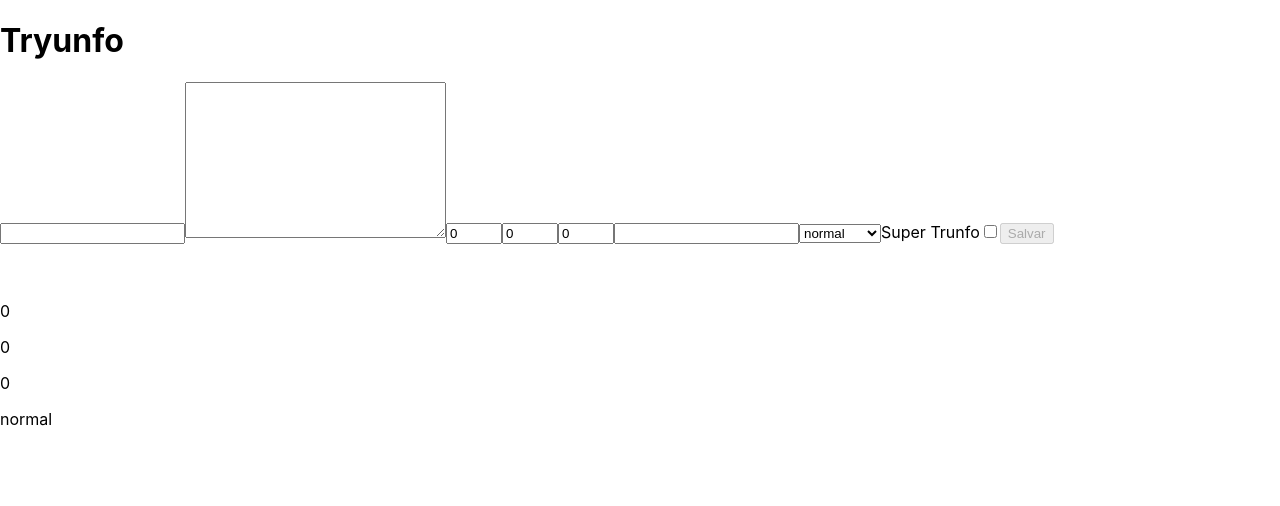
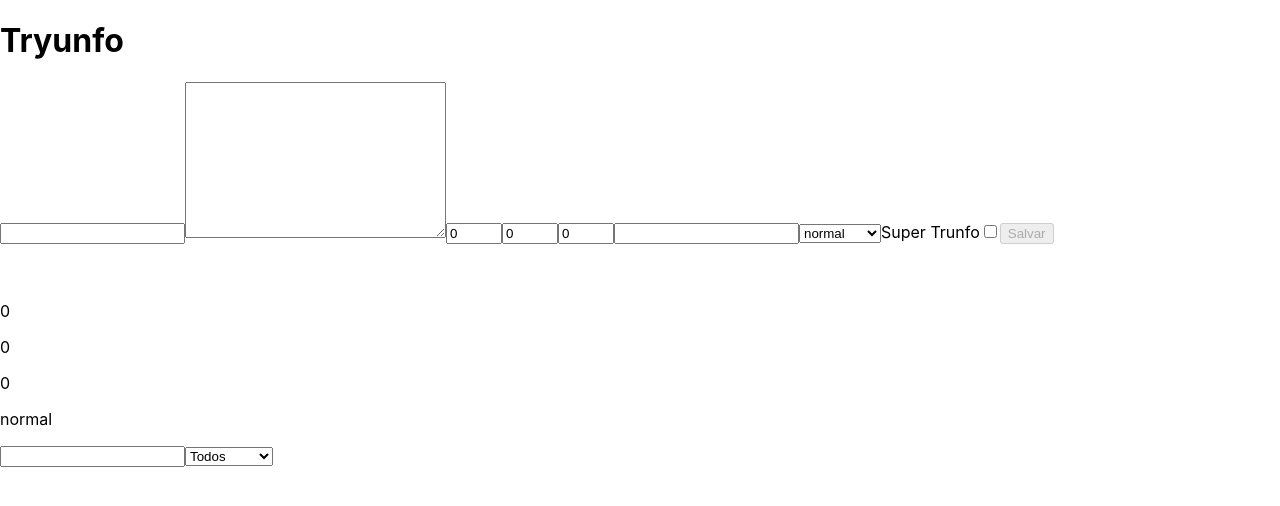
Before and after one commit to aysllanferreira/Projeto-13-Tryunfo, a React (Create React App) app: page / in a window 1280 px wide. Shown: the top 506 px of the page. Built offline with nearby package versions, Linux system fonts and the light colour scheme.

Commit message:
req 10 feito

```diff
--- a/src/App.js
+++ b/src/App.js
@@ -13,6 +13,9 @@ function App() {
   const [cardTrunfo, setCardTrunfo] = useState(false);
   const [saveCard, setSaveCard] = useState([]);
   const [hasTrunfo, setHasTrunfo] = useState(false);
+  const [nameFilter, setNameFilter] = useState('');
+  const [rareFilter, setRareFilter] = useState('getAll');
+  const [trunfoFilter, setTrunfoFilter] = useState(false);
 
   const verifyTrunfo = () => {
     if (saveCard.length === 0) setHasTrunfo(false);
@@ -86,6 +89,16 @@ function App() {
     setCardRare('normal');
   };
 
+  const getNameByFilter = saveCard.filter(({ name }) => name.toLowerCase()
+    .includes(nameFilter.toLowerCase()));
+
+  const getRareFilter = getNameByFilter
+    .filter(({ rare }) => rare === rareFilter || rareFilter === 'getAll');
+
+  const getTrunfoCards = saveCard.filter(({ trunfo }) => trunfo === true);
+
+  const filters = trunfoFilter ? getTrunfoCards : getRareFilter;
+
   const deleteCard = ({ target }) => {
     const newCards = saveCard.filter(({ name }) => name !== target.value);
     setSaveCard(newCards);
@@ -126,24 +139,46 @@ function App() {
         onInputChange={ onInputChange }
         onSaveButtonClick={ onSaveButtonClick }
       />
+      <input
+        type="text"
+        data-testid="name-filter"
+        value={ nameFilter }
+        disabled={ trunfoFilter }
+        onChange={ ({ target }) => setNameFilter(target.value) }
+      />
+      <select
+        value={ getRareFilter }
+        disabled={ trunfoFilter }
+        onChange={ ({ target }) => setFilterRare(target.value) }
+        data-testid="rare-filter"
+      >
+        <option value="getAll">Todos</option>
+        <option value="normal">Normal</option>
+        <option value="raro">Raro</option>
+        <option value="muito raro">Muito Raro</option>
+      </select>
+
       {saveCard.length > 0 ? (
         <ul>
-          {saveCard.map((card) => (
+          {filters.map(({
+            name, description, attr1, attr2, attr3, image, rare, trunfo,
+          }) => (
             <li key={ Math.random() }>
               <Card
-                cardName={ card.name }
-                cardDescription={ card.description }
-                cardAttr1={ card.attr1 }
-                cardAttr2={ card.attr2 }
-                cardAttr3={ card.attr3 }
-                cardImage={ card.image }
-                cardRare={ card.rare }
-                cardTrunfo={ card.trunfo }
+                cardName={ name }
+                cardDescription={ description }
+                cardAttr1={ attr1 }
+                cardAttr2={ attr2 }
+                cardAttr3={ attr3 }
+                cardImage={ image }
+                cardRare={ rare }
+                cardTrunfo={ trunfo }
               />
+
               <button
                 type="button"
                 data-testid="delete-button"
-                value={ card.name }
+                value={ name }
                 onClick={ deleteCard }
               >
                 Excluir
```
